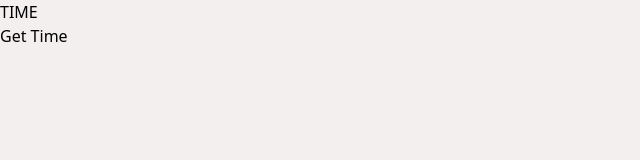
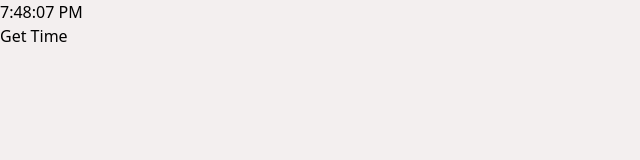
Before and after one commit to FlyntDenzel/React_Tutorials, a React (Vite) app: page / in a window 1280 px wide. Shown: the top 160 px of the page, without its empty margins (0-640 px from the left). Built offline with nearby package versions, Linux system fonts and the light colour scheme.

Commit message:
created new react app added a component to retrieve the localetime and added an interval of 1sec

```diff
--- a/src/App.jsx
+++ b/src/App.jsx
@@ -10,6 +10,7 @@ import View from './Login-Practice/View'
 import States from './States/States'
 import Index from './States/Index'
 import Timer from './Timer App/Timer'
+import StateTimer from './Timer App/StateTimer'
 
 const App = () => {
   return (
@@ -24,7 +25,8 @@ const App = () => {
       {/* <View /> */}
       {/* <States /> */}
       {/* <Index /> */}
-      <Timer />
+      {/* <Timer /> */}
+      <StateTimer />
     </div>
   )
 }
--- /dev/null
+++ b/src/Timer App/StateTimer.jsx
@@ -0,0 +1,21 @@
+import React, { useState } from 'react'
+
+const StateTimer = () => {
+    const [timer, setTimer] = useState("TIME");
+    const getTimer = () => {
+        let date = new Date();
+        let time = date.toLocaleTimeString();
+        setTimer(time);
+    }
+    setInterval(getTimer, 1000);
+  return (
+    <div className='flex justify-center items-center'>
+        <div>
+            <h1 className='text-5xl font-bold'>{timer}</h1>
+            <button onClick={getTimer} className='p-2 bg-blue-400 rounded-lg'>Get Time</button>
+        </div>
+    </div>
+  )
+}
+
+export default StateTimer
--- a/src/Timer App/Timer.jsx
+++ b/src/Timer App/Timer.jsx
@@ -6,7 +6,7 @@ const Timer = () => {
         let date = new Date();
         let newDate = date.toLocaleTimeString();
         setTime(newDate)
-        console.log(newDate)
+        // console.log(newDate)
     }
   return (
     <div className='flex justify-center items-center '>
```
